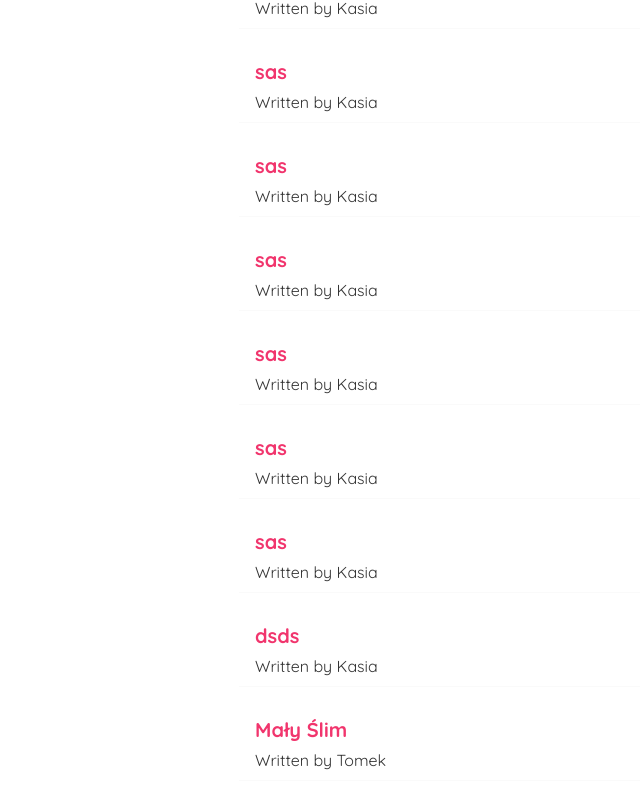
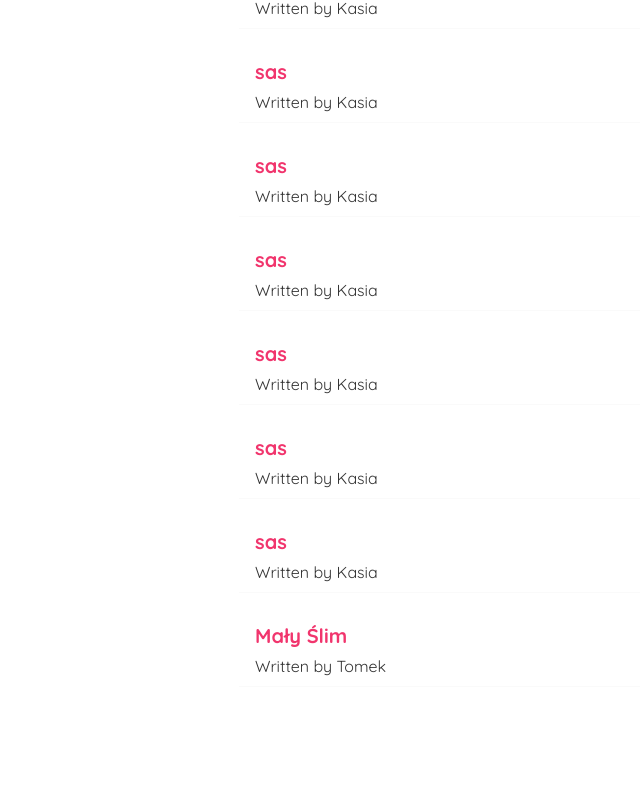
Before and after one commit to TomaszSwiatek/blog-app, a React (Create React App) app: page / in a window 1280 px wide. Shown: the part 404-1211 px from the top of the page, without its empty margins (101-741 px from the left). After the commit the page ends 1171 px from the top, so only its background shows below. Built offline with nearby package versions, Linux system fonts and the light colour scheme; data requests are answered from the project's data file.

Commit message:
deleting single blog

```diff
--- a/data/db.json
+++ b/data/db.json
@@ -55,12 +55,6 @@
       "id": 9
     },
     {
-      "title": "dsds",
-      "body": "dsds",
-      "author": "Kasia",
-      "id": 10
-    },
-    {
       "title": "Mały Ślim",
       "body": "Dzień dobry mały Ślim :)",
       "author": "Tomek",
--- a/src/BlogDetails.js
+++ b/src/BlogDetails.js
@@ -1,4 +1,4 @@
-import { useParams } from 'react-router-dom';
+import { useParams, useHistory } from 'react-router-dom';
 import useFetch from './useFetch';
 
 const BlogDetails = () => {
@@ -7,6 +7,14 @@
     // we destructure what ever param is, so we use {} in the name
     const { id } = useParams();
     const { data: blog, isPending, error } = useFetch('http://localhost:8000/blogs/' + id);
+    const history = useHistory();
+    const handleDelete = () => {
+        fetch('http://localhost:8000/blogs/' + id, {
+            method: 'DELETE'
+        }).then(() => {
+            history.push('/');
+        })
+    }
     return (
         <div className="blog-details">
             {
@@ -22,6 +30,7 @@
                     <h2>{blog.title}</h2>
                     <p><small>Written by {blog.author}</small></p>
                     <div>{blog.body}</div>
+                    <button onClick={handleDelete}>delete</button>
                 </article>
             }
         </div >
```
Also changed, not shown: 1 other file (tests, documents, lock files or other folders).
